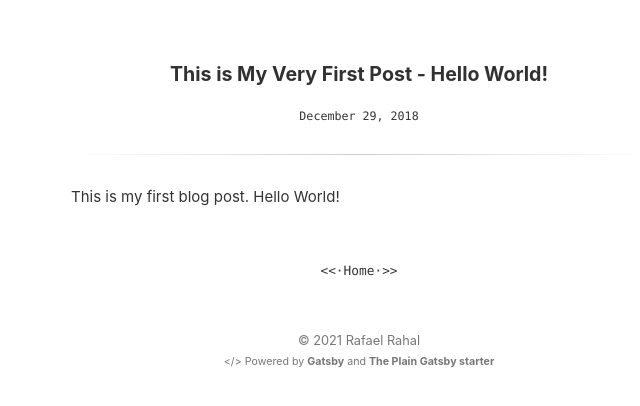
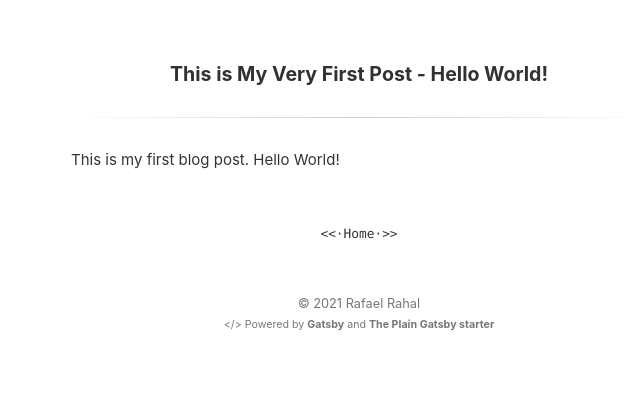
Before and after one commit to rrrahal/blog, a Gatsby site: page /blog/hello-world in a window 1280 px wide. Shown: the part 178-584 px from the top of the page, without its empty margins (281-921 px from the left). Built offline with nearby package versions, Linux system fonts and the light colour scheme; Gatsby itself is replaced by a stand-in of ours; some packages are replaced by stand-ins of ours.

```diff
--- a/src/pages/blog/hello-world.md
+++ b/src/pages/blog/hello-world.md
@@ -1,6 +1,6 @@
 ---
 title: This is My Very First Post - Hello World!
-date: 2018-12-29
+#date: 2018-12-29
 shortText: Yo this is my shortText helloooooooo
 ---
 
--- a/src/pages/blog/lorem-ipsum.md
+++ b/src/pages/blog/lorem-ipsum.md
@@ -1,6 +1,7 @@
 ---
 title: Lorem Ipsum
 date: 2015-09-06
+shortText: Hello World!
 ---
 
 ### The standard Lorem Ipsum passage, used since the 1500s
--- a/src/pages/blog/typography.md
+++ b/src/pages/blog/typography.md
@@ -1,6 +1,6 @@
 ---
 title: Typography Elements
-date: 2016-10-18
+#date: 2016-10-18
 ---
 
 **NOTE:** This markdown cheatsheet is a typography demo for this theme. Check out this post to learn more about this markdown usage when you want to get started with this theme. Enjoy!
--- a/src/pages/blog/welcome-to-gatsby/index.md
+++ b/src/pages/blog/welcome-to-gatsby/index.md
@@ -1,6 +1,6 @@
 ---
 title: "Welcome to Gatsby!"
-date: 2017-04-06 13:32:20 +0300
+#date: 2017-04-06 13:32:20 +0300
 description: Go ahead and edit this file and re-build the site to see your changes. # Add post description (optional)
 ---
 
```
